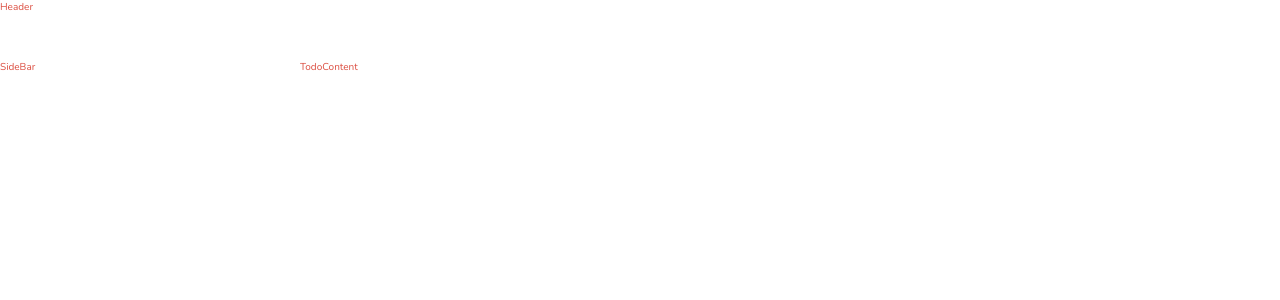
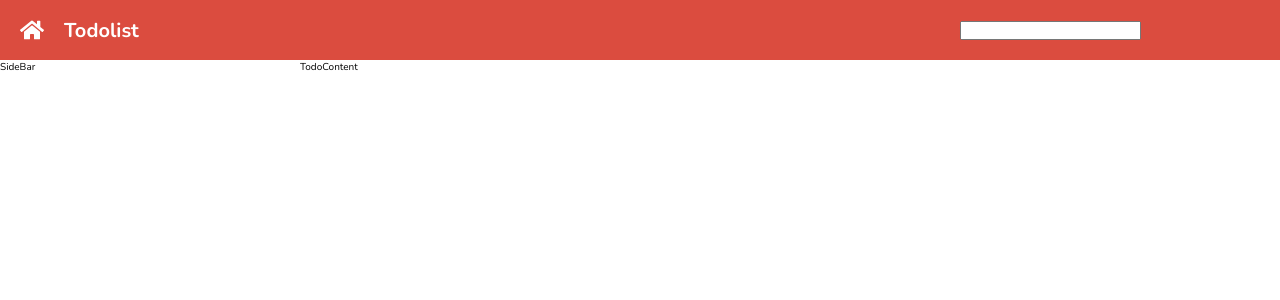
Before and after one commit to Droped17/cc15-my-todolist, a React (Create React App) app: page / in a window 1280 px wide. Shown: the top 300 px of the page. Built offline with nearby package versions, Linux system fonts and the light colour scheme.

Commit message:
finish: header

```diff
--- a/package.json
+++ b/package.json
@@ -5,6 +5,7 @@
   "dependencies": {
     "react": "^18.2.0",
     "react-dom": "^18.2.0",
+    "react-icons": "^4.10.1",
     "react-scripts": "5.0.1",
     "sass": "^1.66.1"
   },
--- a/src/App.js
+++ b/src/App.js
@@ -1,9 +1,22 @@
-import './app.scss';
+import "./app.scss";
+import { FaHome } from 'react-icons/fa';
 
 function App() {
   return (
     <div className="todo">
-      <div className="todo__header">Header</div>
+      <div className="todo__header">
+        <header className="header">
+            <div className="header__logo">
+                <FaHome></FaHome>
+            </div>
+              <div className="header__text">
+               <h1>Todolist</h1>
+              </div>
+            <div className="header__search">
+                <input />
+            </div>
+        </header>
+      </div>
       <div className="todo__sidebar">SideBar</div>
       <div className="todo__content">TodoContent</div>
     </div>
--- a/src/app.scss
+++ b/src/app.scss
@@ -1,3 +1,5 @@
+@import "./index.scss";
+
 $header-height: 60px;
 $sidebar-width: 300px;
 
@@ -39,3 +41,26 @@
 
   }
 }
+// HEADER
+.header{
+    display: flex;
+    align-items: center;
+    gap: 20px;
+    background-color: $primary;
+    height: $header-height;
+    padding: 5px 20px;
+
+    &__logo{
+        font-size: 24px;
+        color: $white;
+        display: flex;
+    }
+    &__text{
+        flex: 1;
+        color: $white;
+    }
+    &__search{
+        min-width: 300px ;
+    }
+
+}
--- a/src/index.scss
+++ b/src/index.scss
@@ -26,5 +26,5 @@
     sans-serif;
   -webkit-font-smoothing: antialiased;
   -moz-osx-font-smoothing: grayscale;
-  color: $primary;
+
 }
```
Also changed, not shown: 2 other files (tests, documents, lock files or other folders).
